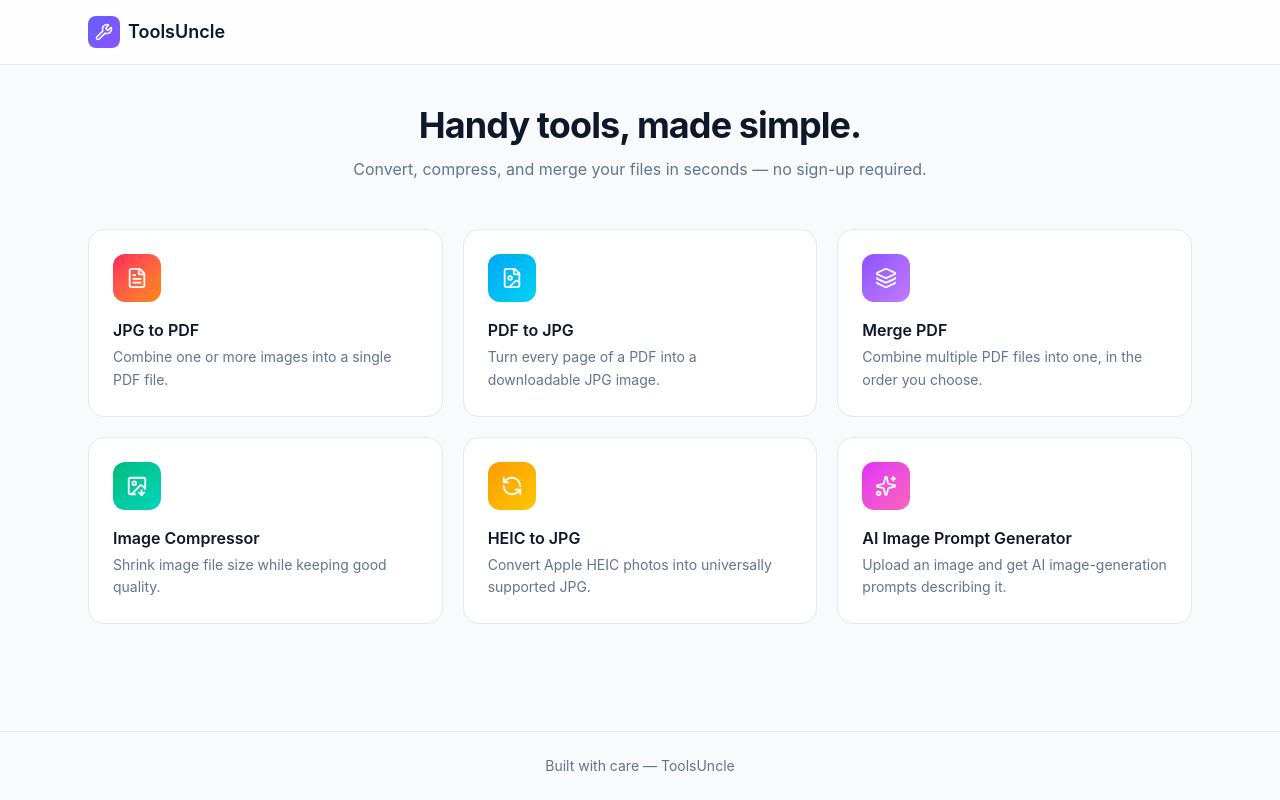
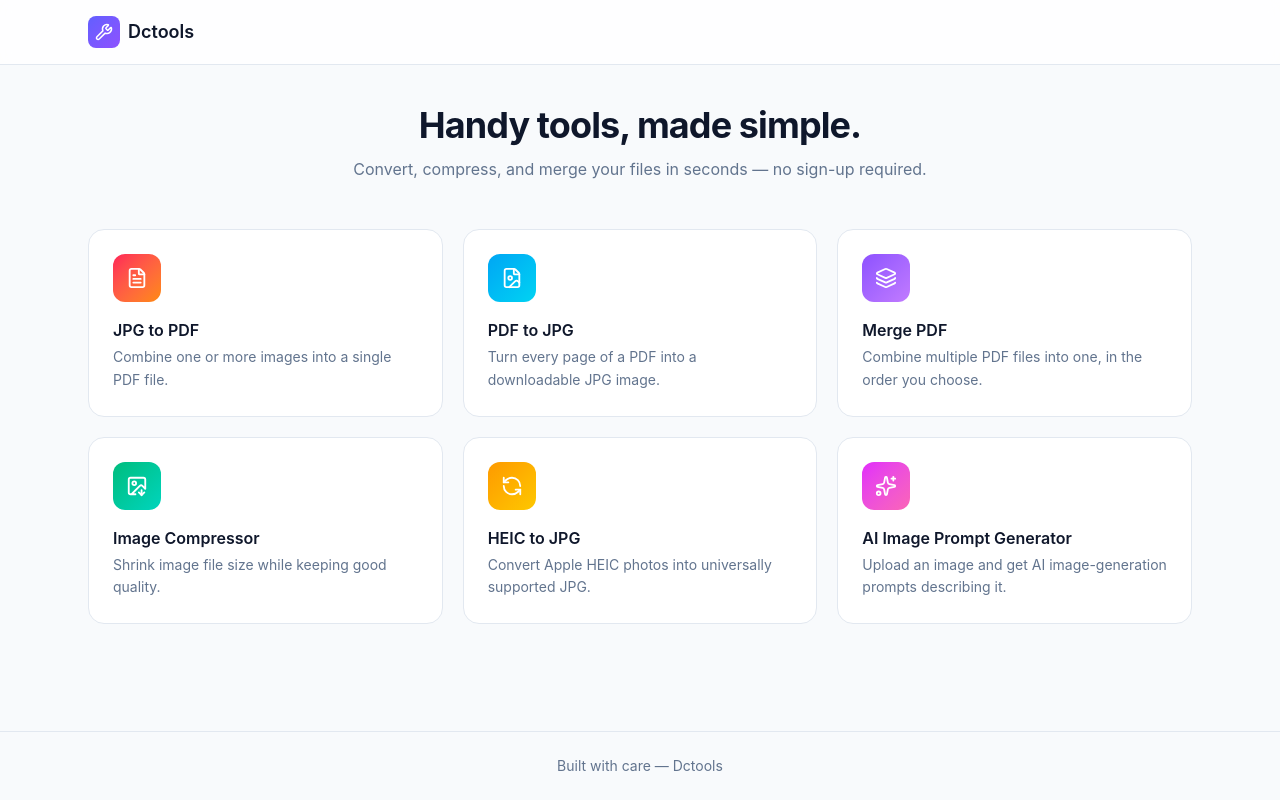
Before and after one commit to creativeuncle/toolsuncle, a React (Vite) app in the folder frontend/: page / in a window 1280 px wide. Built offline with nearby package versions, Linux system fonts and the light colour scheme; no server answers.

Commit message:
Rebrand app from ToolsUncle to Dctools
Updates page title, header, and footer text.

```diff
--- a/frontend/index.html
+++ b/frontend/index.html
@@ -4,7 +4,7 @@
     <meta charset="UTF-8" />
     <link rel="icon" type="image/svg+xml" href="/favicon.svg" />
     <meta name="viewport" content="width=device-width, initial-scale=1.0" />
-    <title>ToolsUncle — Handy tools, made simple</title>
+    <title>Dctools — Free Tools to Make Everything Simple</title>
   </head>
   <body>
     <div id="root"></div>
--- a/frontend/src/components/Layout.jsx
+++ b/frontend/src/components/Layout.jsx
@@ -13,7 +13,7 @@ export default function Layout({ children }) {
             <span className="flex items-center justify-center w-8 h-8 rounded-lg bg-gradient-to-br from-indigo-500 to-violet-500 text-white">
               <Wrench size={18} />
             </span>
-            ToolsUncle
+            Dctools
           </Link>
           {!isHome && (
             <Link
@@ -32,7 +32,7 @@ export default function Layout({ children }) {
 
       <footer className="border-t border-slate-200 dark:border-slate-800 py-6">
         <div className="max-w-6xl mx-auto px-4 sm:px-6 text-sm text-slate-500 dark:text-slate-400 text-center">
-          Built with care — ToolsUncle
+          Built with care — Dctools
         </div>
       </footer>
     </div>
```
